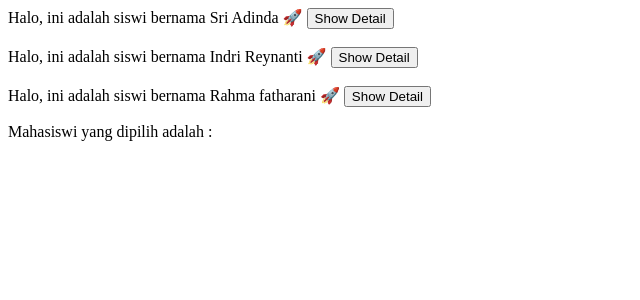
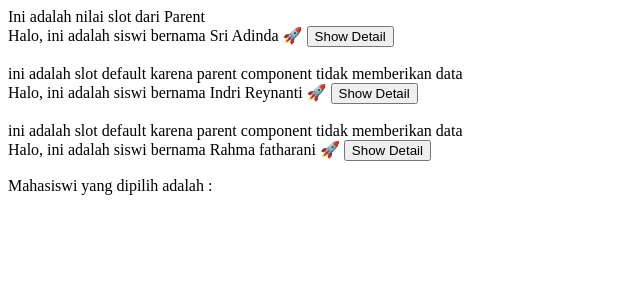
Before and after one commit to Adinda1609/Vue-Js-3-Components-Props-Emits-Slots, a Vue app: page / in a window 1280 px wide. Shown: the top 300 px of the page, without its empty margins (0-640 px from the left). Built offline with nearby package versions, Linux system fonts and the light colour scheme.

Commit message:
Membuat Slot pada Component

```diff
--- a/src/App.vue
+++ b/src/App.vue
@@ -1,7 +1,8 @@
 <template>
-  <Mahasiswi @response="showData" mahasiswi="Sri Adinda" /> <br>
-  <Mahasiswi @response="showData" mahasiswi="Indri Reynanti" /> <br>
-  <Mahasiswi @response="showData" mahasiswi="Rahma fatharani" />
+  <Mahasiswi @response="showData" mahasiswi="Sri Adinda"> Ini  adalah nilai  slot dari Parent</Mahasiswi> <br>
+  <Mahasiswi @response="showData" mahasiswi="Indri Reynanti"> </Mahasiswi> <br>
+  <Mahasiswi @response="showData" mahasiswi="Rahma fatharani"> </Mahasiswi>
+
 <p>
   Mahasiswi yang dipilih adalah : {{ seelectedMahasiswi }}
 </p>
--- a/src/components/Mahasiswi.vue
+++ b/src/components/Mahasiswi.vue
@@ -1,4 +1,7 @@
 <template>
+    <slot>
+        ini adalah slot default karena parent component tidak memberikan data
+    </slot><br>
     Halo, ini adalah siswi bernama {{ mahasiswi }} 🚀 <button @click="showData">Show Detail</button><br>
 </template>
 
```
